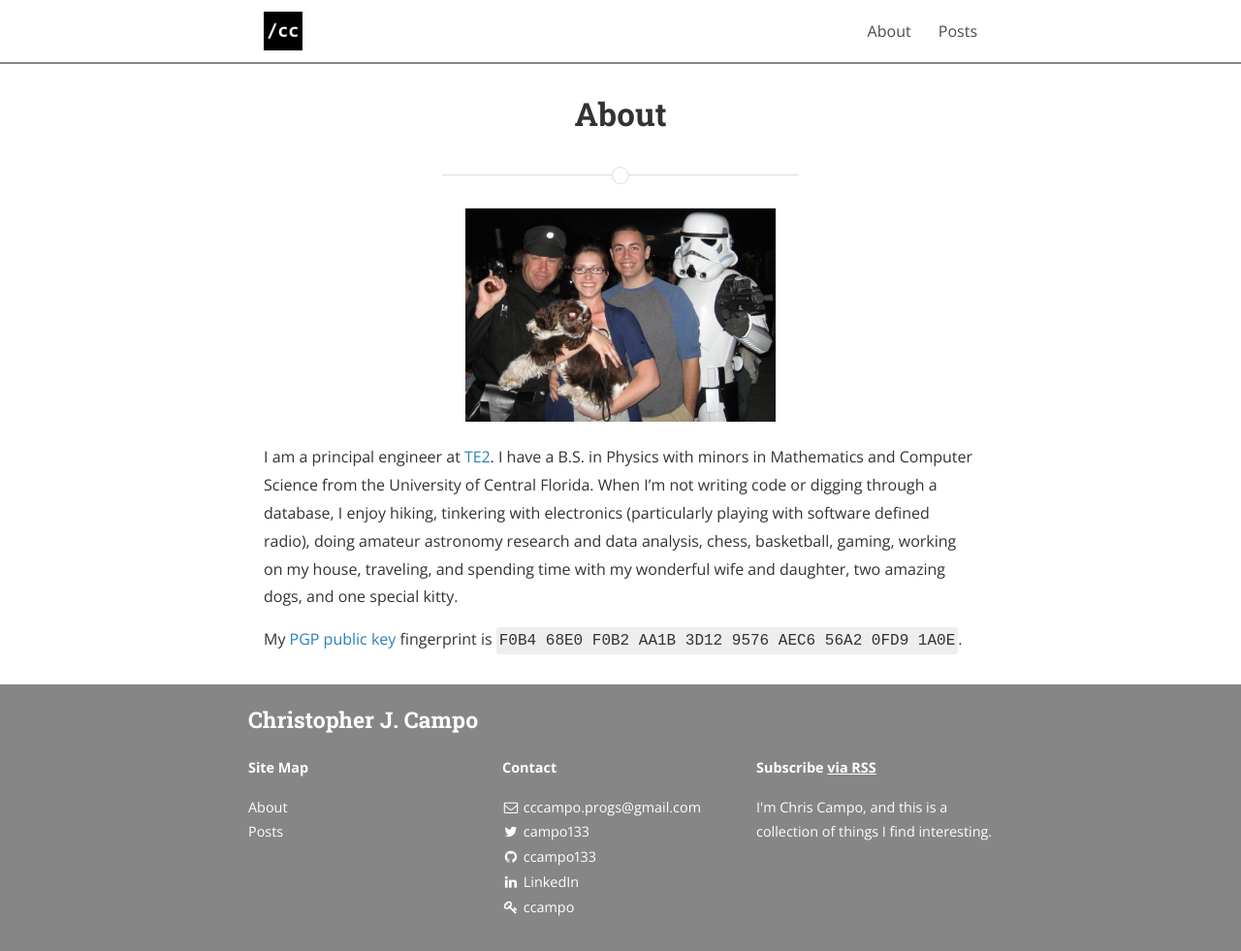
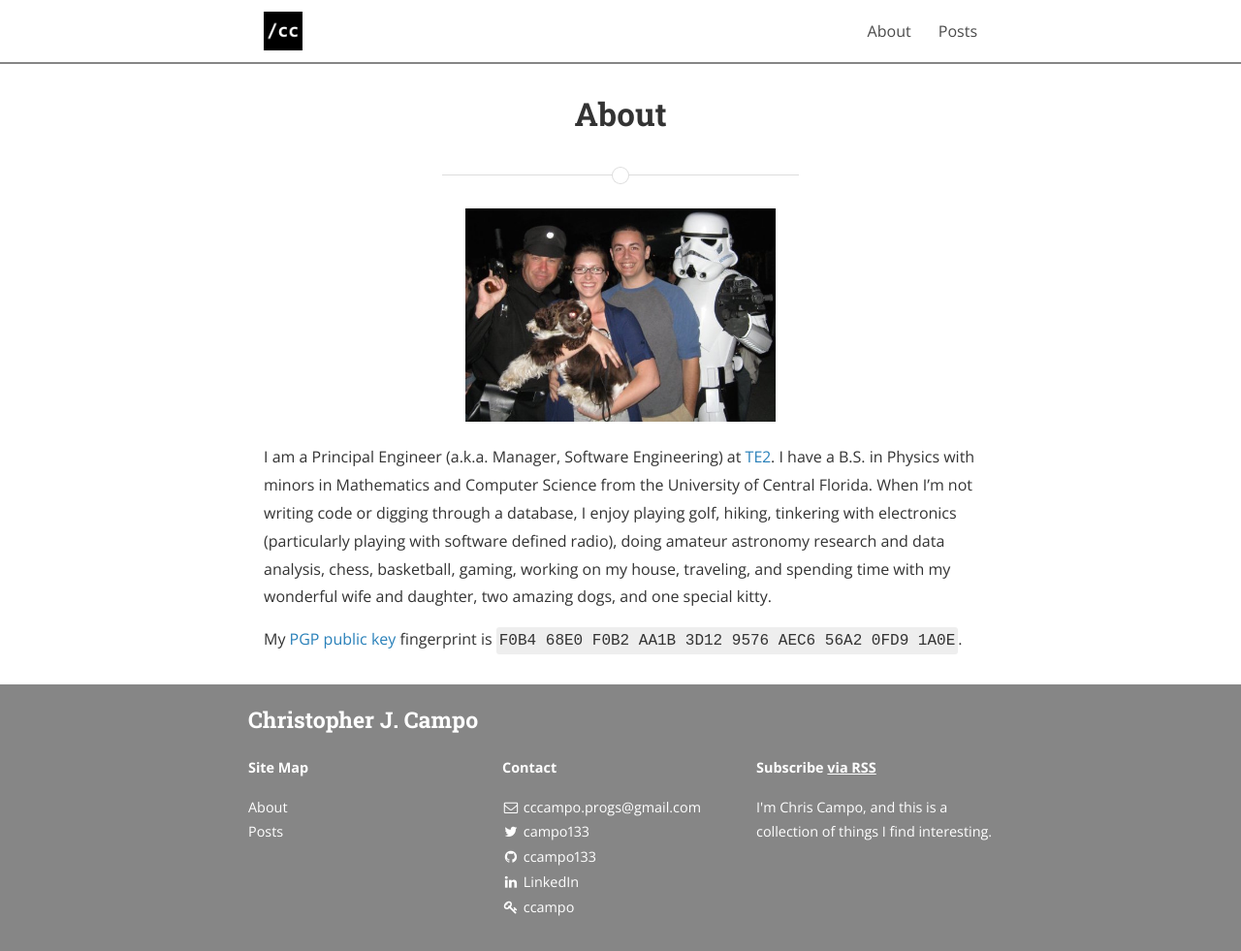
Before and after one commit to ccampo133/ccampo133.github.io, a Jekyll site: the page built from pages/about.md, in a window 1280 px wide. Shown: the whole page at 97% size. Built offline with Jekyll 4.4.1, drawn with Linux system fonts in a browser that asks for light colours; nearby versions of some CDN libraries; a style sheet for code colours, icons or effects is not loaded.

Commit message:
feat: add ccampo.ninja post and clean up about
Also use `post.excerpt` in favor of manually truncating post content.

```diff
--- a/index.html
+++ b/index.html
@@ -20,7 +20,7 @@
       <a class="post-link" href="{{ post.url | prepend: site.baseurl }}">{{ post.title }}</a>
     </h2>
     <section class="post-excerpt" itemprop="description">
-      <p>{{ post.content | strip_html | truncatewords: 50 }}</p>
+      <p>{{ post.excerpt }}</p>
     </section>
     <section class="post-meta">
       <div class="post-date">{{ post.date | date: "%B %-d, %Y" }}</div>
--- a/pages/about.md
+++ b/pages/about.md
@@ -6,12 +6,11 @@
 
 <img src="{{ site.baseurl }}/assets/images/me.jpg" title="My wife, our pooch Albert, and I with the 501st Legion" class="profile">
 
-I am a principal engineer at [TE2](https://www.theexperienceengine.com/). I have a B.S. in Physics
-with minors in Mathematics and Computer Science from the University of Central
-Florida. When I'm not writing code or digging through a database, I enjoy hiking,
-tinkering with electronics (particularly playing with software defined radio),
-doing amateur astronomy research and data analysis, chess, basketball, gaming,
-working on my house, traveling, and spending time with my wonderful wife and daughter,
-two amazing dogs, and one special kitty.
+I am a Principal Engineer (a.k.a. Manager, Software Engineering) at [TE2](https://www.theexperienceengine.com/). I have
+a B.S. in Physics with minors in Mathematics and Computer Science from the University of Central Florida. When I'm not
+writing code or digging through a database, I enjoy playing golf, hiking, tinkering with electronics (particularly
+playing with software defined radio), doing amateur astronomy research and data analysis, chess, basketball, gaming,
+working on my house, traveling, and spending time with my wonderful wife and daughter, two amazing dogs, and one special
+kitty.
 
 My [PGP public key](/assets/misc/pgp_key.asc) fingerprint is `F0B4 68E0 F0B2 AA1B 3D12 9576 AEC6 56A2 0FD9 1A0E`.
```
Also changed, not shown: _posts/2019-10-04-ccampo-dot-ninja.md (added, +9 -0 lines), README.md.
